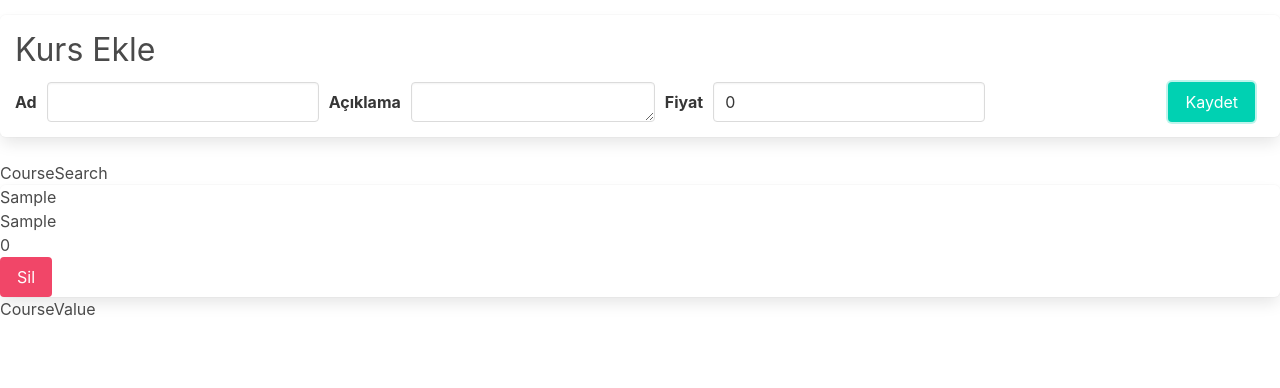
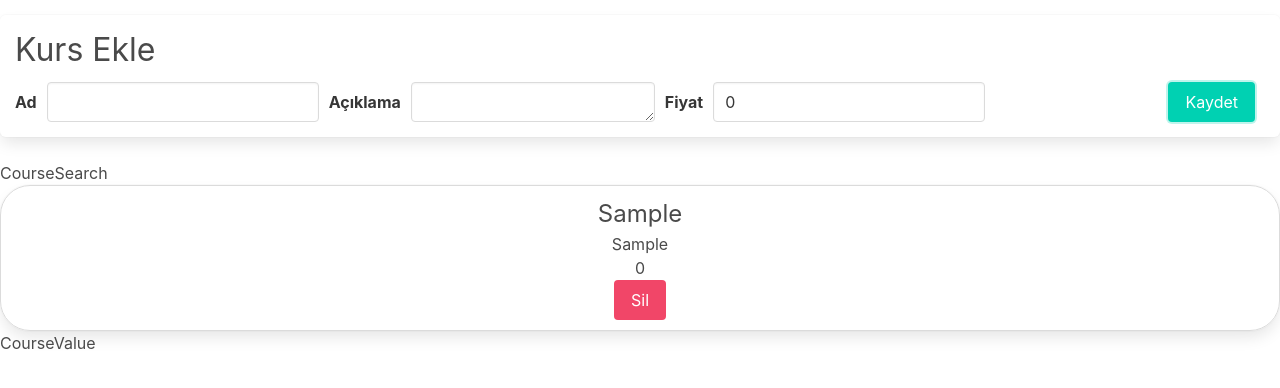
Before and after one commit to zehraseren/addcourseapp, a React (Create React App) app: page / in a window 1280 px wide. Both pictures are taken after typing "Sample", "Sample" into the empty fields and a click on the button "Kaydet". Shown: the top 388 px of the page. Built offline with nearby package versions, Linux system fonts and the light colour scheme.

Commit message:
Kursları silme.

```diff
--- a/src/App.css
+++ b/src/App.css
@@ -32,3 +32,60 @@
 .courseForm h4.subtitle.is-3 {
   margin-bottom: 0.75rem;
 }
+
+.courseForm {
+  margin-top: 15px;
+  padding: 15px;
+}
+
+.courseForm .field-group {
+  display: flex;
+  margin-bottom: 0px;
+}
+
+.courseForm form {
+  display: flex;
+  justify-content: space-between;
+}
+
+.courseForm .field {
+  display: flex;
+  align-items: center;
+  margin-bottom: 0px !important;
+  margin-right: 10px;
+}
+
+.courseForm .field label.label {
+  margin-bottom: 0px;
+  margin-right: 10px;
+}
+.courseForm input {
+  width: 100%;
+}
+.courseForm h4.subtitle.is-3 {
+  margin-bottom: 0.75rem;
+}
+
+.courseList h1 {
+  font-size: 24px;
+}
+
+.courseList .panel.bold {
+  font-weight: 600;
+}
+
+.courseList .panel {
+  padding: 10px;
+  display: flex;
+  flex-direction: column;
+  justify-content: space-between;
+  align-items: center;
+  border: 1px solid #dbdbdb;
+  border-radius: 30px;
+}
+
+.courseList .note {
+  font-style: italic;
+  display: block;
+  margin: 40px 20px;
+}
--- a/src/components/CourseList.js
+++ b/src/components/CourseList.js
@@ -1,7 +1,9 @@
 import React from "react";
-import { useSelector } from "react-redux";
+import { useSelector, useDispatch } from "react-redux";
+import { removeCourse } from "../store/slices/courseSlice";
 
 function CourseList() {
+  const dispatch = useDispatch();
   const courses = useSelector((state) => {
     return state.courses.data;
   });
@@ -12,7 +14,14 @@ function CourseList() {
         <h1>{course.name}</h1>
         <p>{course.description}</p>
         <p>{course.cost}</p>
-        <button className="button is-danger">Sil</button>
+        <button
+          className="button is-danger"
+          onClick={() => {
+            dispatch(removeCourse(course.id));
+          }}
+        >
+          Sil
+        </button>
       </div>
     );
   });
--- a/src/store/slices/courseSlice.js
+++ b/src/store/slices/courseSlice.js
@@ -15,8 +15,14 @@ const courseSlice = createSlice({
         id: nanoid(),
       });
     },
+    removeCourse(state, action) {
+      const updatedCourses = state.data.filter((course) => {
+        return course.id !== action.payload;
+      });
+      state.data = updatedCourses;
+    },
   },
 });
 
-export const { addCourse } = courseSlice.actions;
+export const { addCourse, removeCourse } = courseSlice.actions;
 export const courseReducer = courseSlice.reducer;
```
